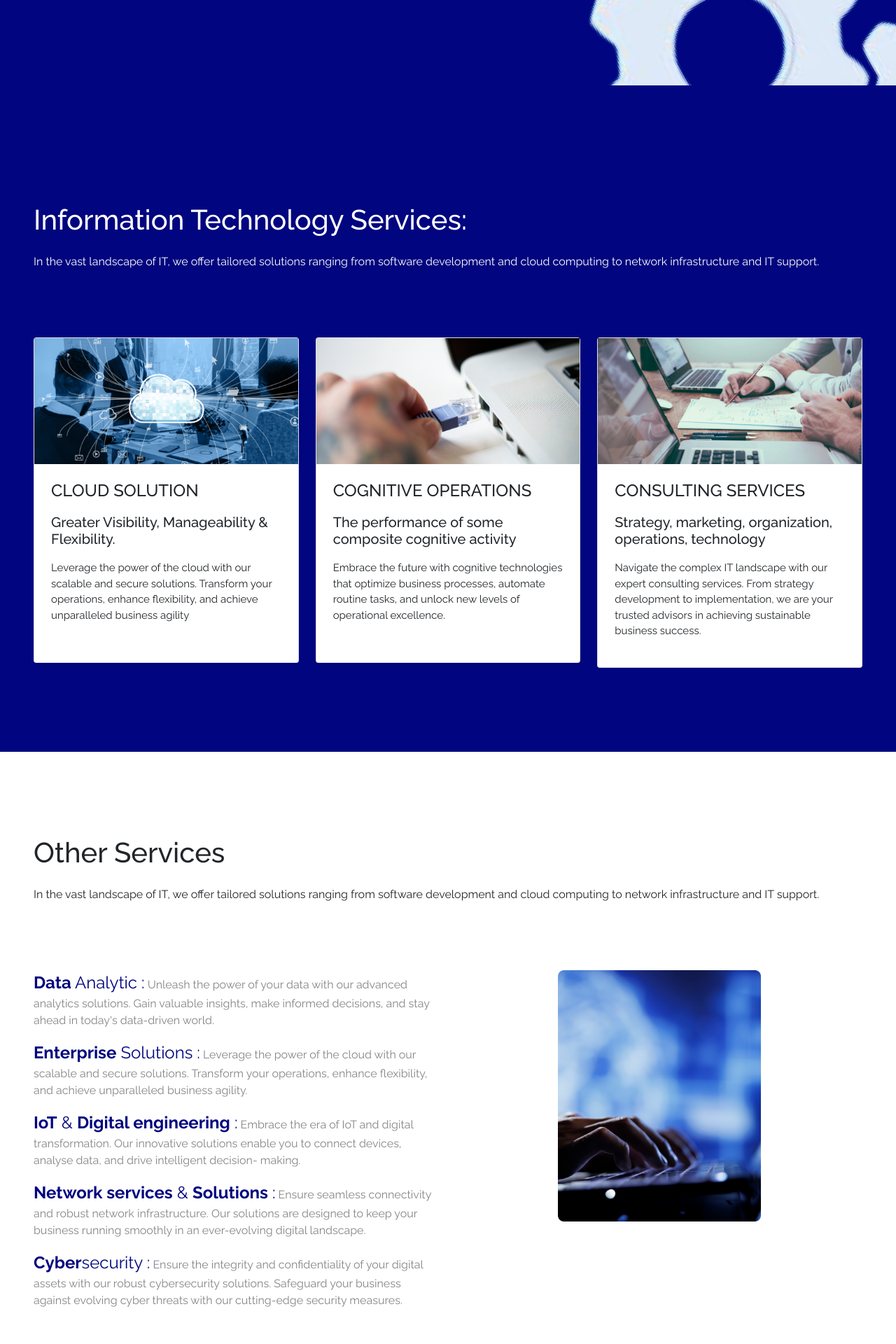
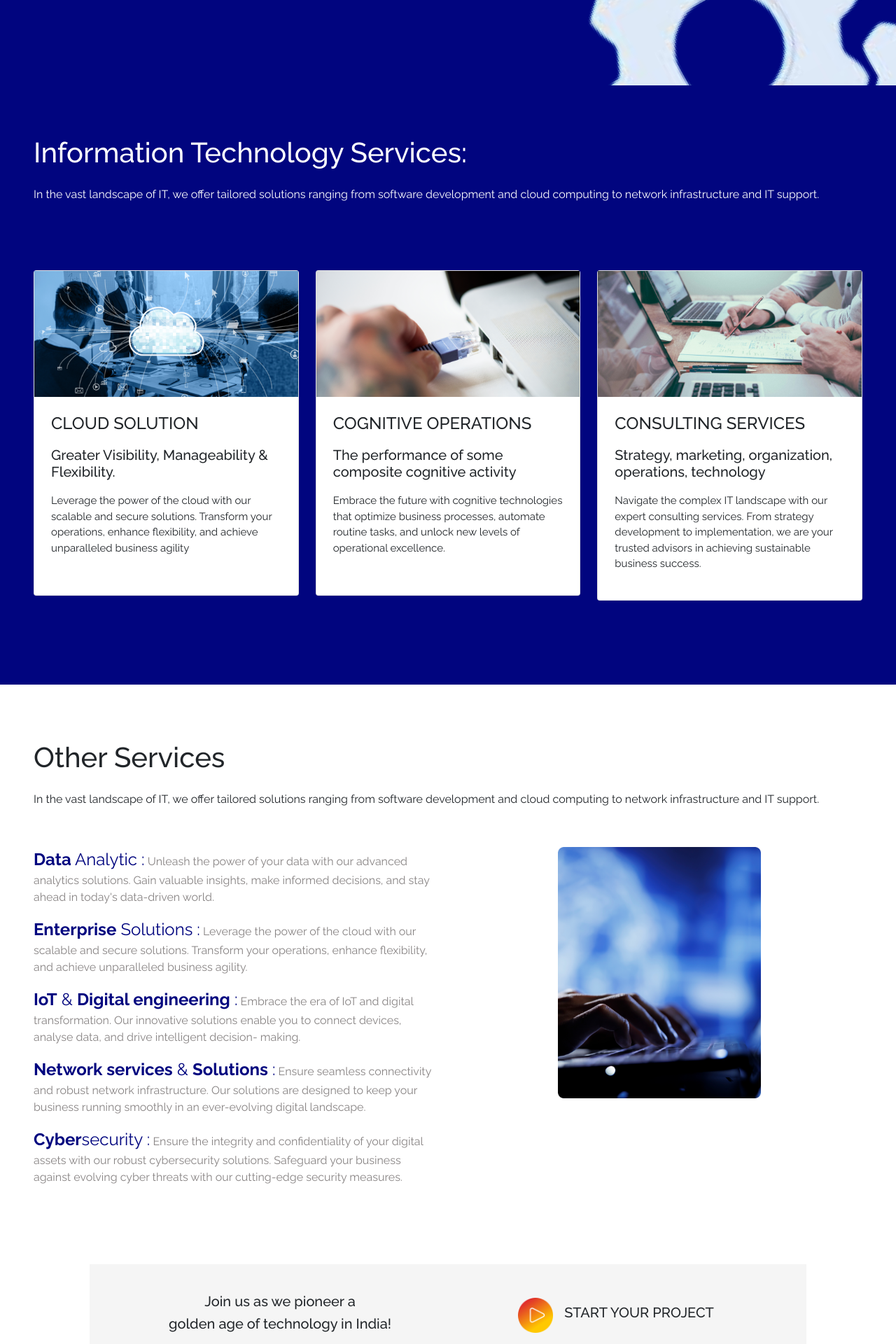
Before and after one commit to DivyaG7/Golden-Royce-Design, a React (Create React App) app: page /It in a window 1280 px wide. Shown: the part 720-2640 px from the top of the page at 70% size. Built offline with nearby package versions, Linux system fonts and the light colour scheme.

Commit message:
Initial commit

```diff
--- a/src/components/IT/service1.jsx
+++ b/src/components/IT/service1.jsx
@@ -6,8 +6,8 @@ import '../IT/service1.css'
 
 export const Service1 = () => {
     return (
-        <div className='service mt-5 pt-5 pb-4'>
-            <div className='m-5 pt-4 text-white'>
+        <div className='service pt-4 pb-4'>
+            <div className='m-5 text-white'>
                 <h1>Information Technology Services:</h1>
                 <p className='mt-4'>In the vast landscape of IT, we offer tailored solutions ranging from software development and cloud computing to network infrastructure and IT support.</p>
             </div>
--- a/src/components/IT/service2.jsx
+++ b/src/components/IT/service2.jsx
@@ -5,14 +5,14 @@ import service2 from '../../assets/service-2.png'
 
 export const Service2 = () => {
     return (
-        <div className='pt-5' style={{ background: 'white' }}>
+        <div className='pt-2' style={{ background: 'white' }}>
             <div className='m-5 pt-4'>
                 <h1>Other Services</h1>
                 <p className='mt-4'>
                     In the vast landscape of IT, we offer tailored solutions ranging from software development and cloud computing to network infrastructure and IT support. </p>
             </div>
 
-            <div className='service2 p-5'>
+            <div className='service2 p-5 pt-2'>
                 <div className='row'>
                     <div className='col-md-12 col-lg-6'>
                         <div className=''>
```
